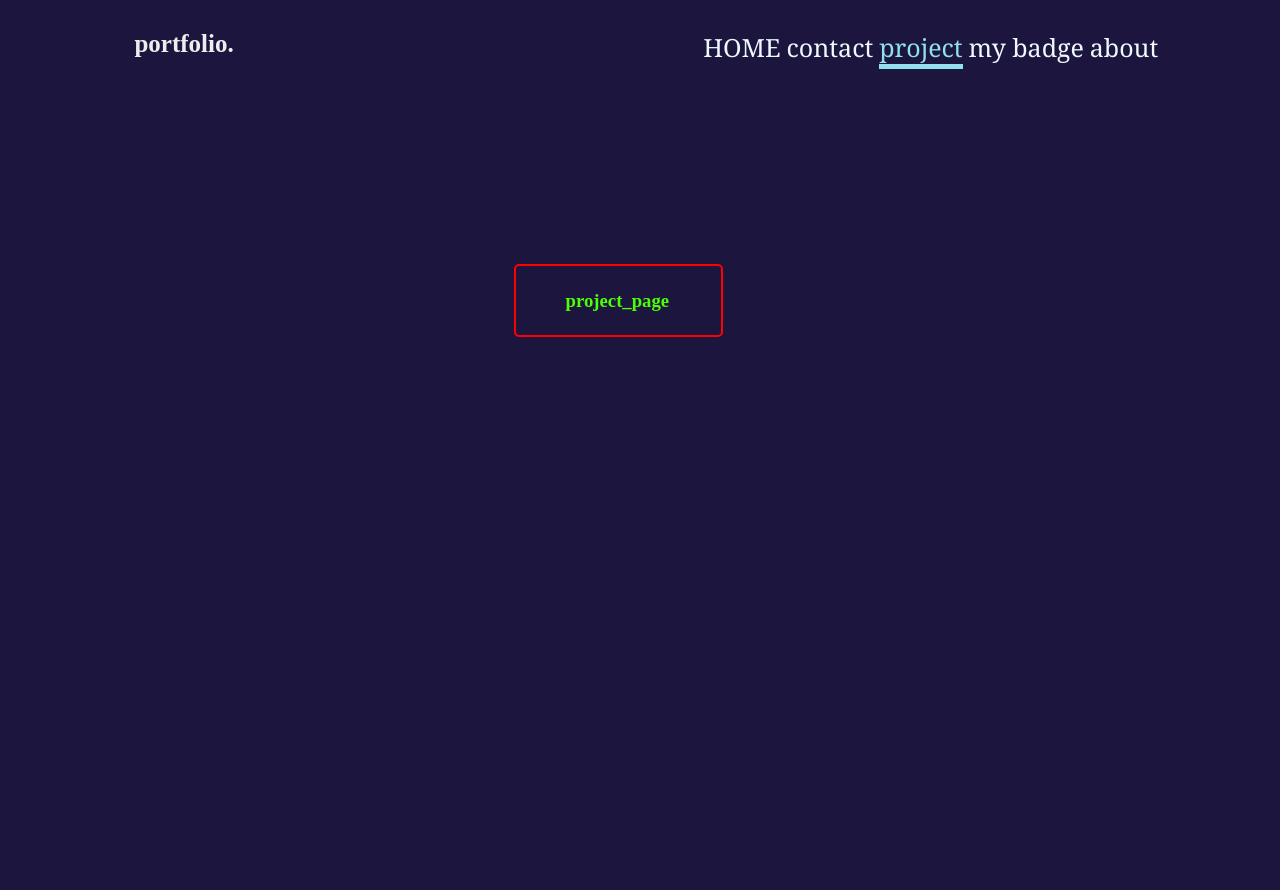
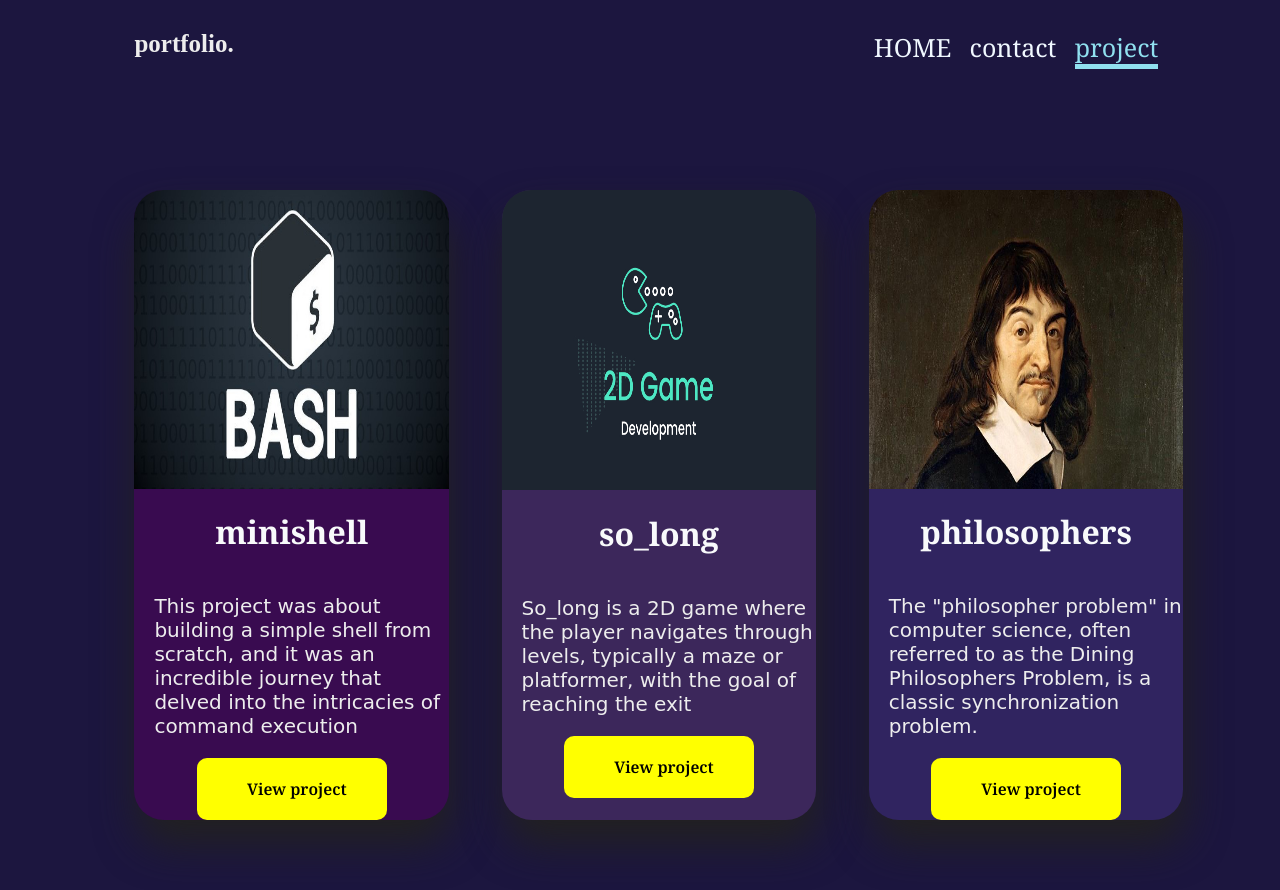
Before and after one commit to OussamaHammou236/portfolio, a plain HTML site: page index.html in a window 1280 px wide. Both pictures are taken after a click on the link "project". Before the commit the page ends 800 px from the top, so only its background shows below. Drawn offline with nearby package versions, Linux system fonts and the light colour scheme; a web font is replaced by a local one.

Commit message:
add project

```diff
--- a/index.html
+++ b/index.html
@@ -18,8 +18,6 @@
 			<div class="home" ><a onclick="home('cart')" href="#">HOME</a></div>
 			<div class="contact" > <a onclick="contact('contact_page')" href="#">contact</a></div>
 			<div class="project" ><a onclick="project('project_page')" href="#">project</a></div>
-			<div class="services" ><a onclick="services('services_page')" href="#">my badge</a></div>
-			<div class="about"><a onclick="about('about_page')" href="#">about </a></div>
 		</div>
 	</div>
 	<div class="cart">
@@ -37,16 +35,26 @@
 			mobile app development (java python), and more languages like C and C++ </div>
 		</div>
 		<div class="project_page" style="display: none;">
-			<h3>project_page</h3>
+			<div class="minishell">
+				<img class="bash" src="src_imgs/bash1.jpg" alt="upload image filed">
+				<h1 class="mini_title">minishell</h1>
+				<p class="description">This project was about building a simple shell from scratch, and it was an incredible journey that delved into the intricacies of command execution</p>
+				<div class="button"><a href="#">View project</a></div>
+			</div>
+			<div class="so_long">
+				<img class="game" src="src_imgs/2dgame.jpg" alt="upload image filed">
+				<h1 class="so_long_title">so_long</h1>
+				<p class="description">So_long is a 2D game where the player navigates through levels, typically a maze or platformer, with the goal of reaching the exit</p>
+				<div class="button"><a href="#">View project</a></div>
+			</div>
+			<div class="philo">
+				<img class="dicart" src="src_imgs/philosopher.jpg" alt="upload image filed">
+				<h1 class="philo_title">philosophers</h1>
+				<p class="description">The "philosopher problem" in computer science, often referred to as the Dining Philosophers Problem, is a classic synchronization problem.</p>
+				<div class="button"><a href="#">View project</a></div>
 		</div>
 		<div class="contact_page" style="display: none;">
 			<h3>contact_page</h3>
-		</div>
-		<div class="about_page" style="display: none;">
-			<h3>bout_page</h3>
-		</div>
-		<div class="services_page" style="display: none;">
-			<h3>my badge</h3>
 		</div>
 		<script src="https://unpkg.com/typed.js@2.1.0/dist/typed.umd.js"></script>
 	<script src="script.js"></script>
--- a/single_page.js
+++ b/single_page.js
@@ -26,8 +26,6 @@ function rest_element(boton)
 function project(boton)
 {
     delet_element("contact_page");
-    delet_element("about_page");
-    delet_element("services_page");
     delet_element("cart");
     rest_element(boton);
 }
@@ -36,26 +34,6 @@ function contact(boton)
 {
     delet_element("cart");
     delet_element("project_page");
-    delet_element("about_page");
-    delet_element("services_page");
-    rest_element(boton);
-}
-
-function services(boton)
-{
-    delet_element("cart");
-    delet_element("contact_page");
-    delet_element("about_page");
-    delet_element("project_page");
-    rest_element(boton);
-}
-
-function about(boton)
-{
-    delet_element("contact_page");
-    delet_element("project_page");
-    delet_element("services_page");
-    delet_element("cart");
     rest_element(boton);
 }
 
@@ -63,7 +41,5 @@ function home(boton)
 {
     delet_element("contact_page");
     delet_element("project_page");
-    delet_element("services_page");
-    delet_element("about_page");
     rest_element(boton);
 }
--- a/styles.css
+++ b/styles.css
@@ -1,11 +1,13 @@
 
 
 @import url('https://fonts.googleapis.com/css2?family=Poppins:wght@200;300;400;500;600&display=swap');
+@import url('https://fonts.googleapis.com/css2?family=Noto+Serif:ital,wght@0,100..900;1,100..900&display=swap');
+@import url('https://fonts.googleapis.com/css2?family=Edu+VIC+WA+NT+Beginner:wght@400..700&family=Noto+Serif:ital,wght@0,100..900;1,100..900&display=swap');
 
 body
 {
     width: auto;
-    height: auto;
+    height: 100vh;
     background: #1c163f;
     overflow: hidden;
 }
@@ -36,18 +38,13 @@ a
 
 .div1
 {
-    width: 40%;
+    width: 25%;
     margin-right: 10%;
     font-family: Georgia, 'Times New Roman', Times, serif;
     display: flex;
     flex-direction: row;
     justify-content: space-between;
 }
-/* .home
-{
-    border-bottom:  5px solid #90e0ef;
-    border-bottom: none;
-} */
 
 .div :hover
 {
@@ -138,19 +135,6 @@ a
     margin-top: 200px;
 }
 
-
-.project_page
-{
-    width: 150px;
-    border: 2px solid red;
-    color: rgb(75, 255, 4);
-    border-radius: 5px;
-    padding: 5px;
-    padding-left: 50px;
-    margin-left: 40%;
-    margin-top: 200px;
-}
-
 .contact_page
 {
     width: 150px;
@@ -163,26 +147,131 @@ a
     margin-top: 200px;
 }
 
-.about_page
+.project_page
 {
-    width: 150px;
-    border: 2px solid rgb(75, 255, 4);
-    color: red;
-    border-radius: 5px;
-    padding: 5px;
-    padding-left: 50px;
-    margin-left: 40%;
-    margin-top: 200px;
+    width: 83%;
+    height: 900px;
+    margin-top: 10%;
+    margin-left: 10%;
+    display: flex;
+    flex-direction: row;
+    justify-content: space-between;
 }
 
-.services_page
+.minishell
 {
-    width: 150px;
-    border: 2px solid rgb(47, 0, 255);
-    color: green;
-    border-radius: 5px;
-    padding: 5px;
+    width: 30%;
+    height: 70%;
+    background-color: #390b50;
+    border-radius: 30px;
+    box-shadow: rgb(34, 33, 33) 3px 25px 40px;
+    display: flex;
+    flex-direction: column;
+    align-items: center;
+}
+
+.so_long
+{
+    width: 30%;
+    height: 70%;
+    background-color: #3c275b;
+    border-radius: 30px;
+    box-shadow: rgb(34, 33, 33) 3px 25px 40px;
+    display: flex;
+    flex-direction: column;
+    align-items: center;
+}
+
+.philo
+{
+    width: 30%;
+    height: 70%;
+    background-color: #302460;
+    border-radius: 30px;
+    box-shadow: rgb(34, 33, 33) 3px 25px 40px;
+    display: flex;
+    flex-direction: column;
+    align-items: center;
+}
+
+.bash
+{
+    width: 100%;
+    height: 300px;
+    border-radius: 29px 29px 0px 0px;
+}
+
+.game
+{
+    width:  100%;
+    height: 300px;
+    border-radius: 29px 29px 0px 0px;
+}
+
+.dicart
+{
+    width:  100%;
+    height: 300px;
+    border-radius: 29px 29px 0px 0px;
+}
+
+.mini_title
+{
+    color: #f8fafb;
+    font-family: "Noto Serif", serif;
+}
+
+.philo_title
+{
+    color: #f8fafb;
+    font-family: "Noto Serif", serif;
+}
+
+.so_long_title
+{
+    color: #f8fafb;
+    font-family: "Noto Serif", serif;
+}
+
+.button
+{
+    background-color: yellow;
+    border-radius: 10px;
+    padding-top: 20px;
+    padding-right: 40px;
+    padding-bottom: 20px;
     padding-left: 50px;
-    margin-left: 40%;
-    margin-top: 200px;
 }
+
+.button a
+{
+    color: black;
+    font-family: "Noto Serif", serif;
+    font-weight: 600;
+}
+
+.description
+{
+    color: #ededed;
+    font-family: "Edu VIC WA NT Beginner", cursive;
+    font-size: 20px;
+    margin-left: 20px;
+}
+
+.so_long:hover
+{
+    width: 33%;
+    height: 75%;
+}
+
+.minishell:hover
+{
+    width: 33%;
+    height: 75%;
+}
+
+.philo:hover
+{
+    width: 33%;
+    height: 75%;
+}
```
Also changed, not shown: src_imgs/2dgame.jpg (added), src_imgs/bash.png (added), src_imgs/bash1.jpg (added), src_imgs/philosopher.jpg (added).
